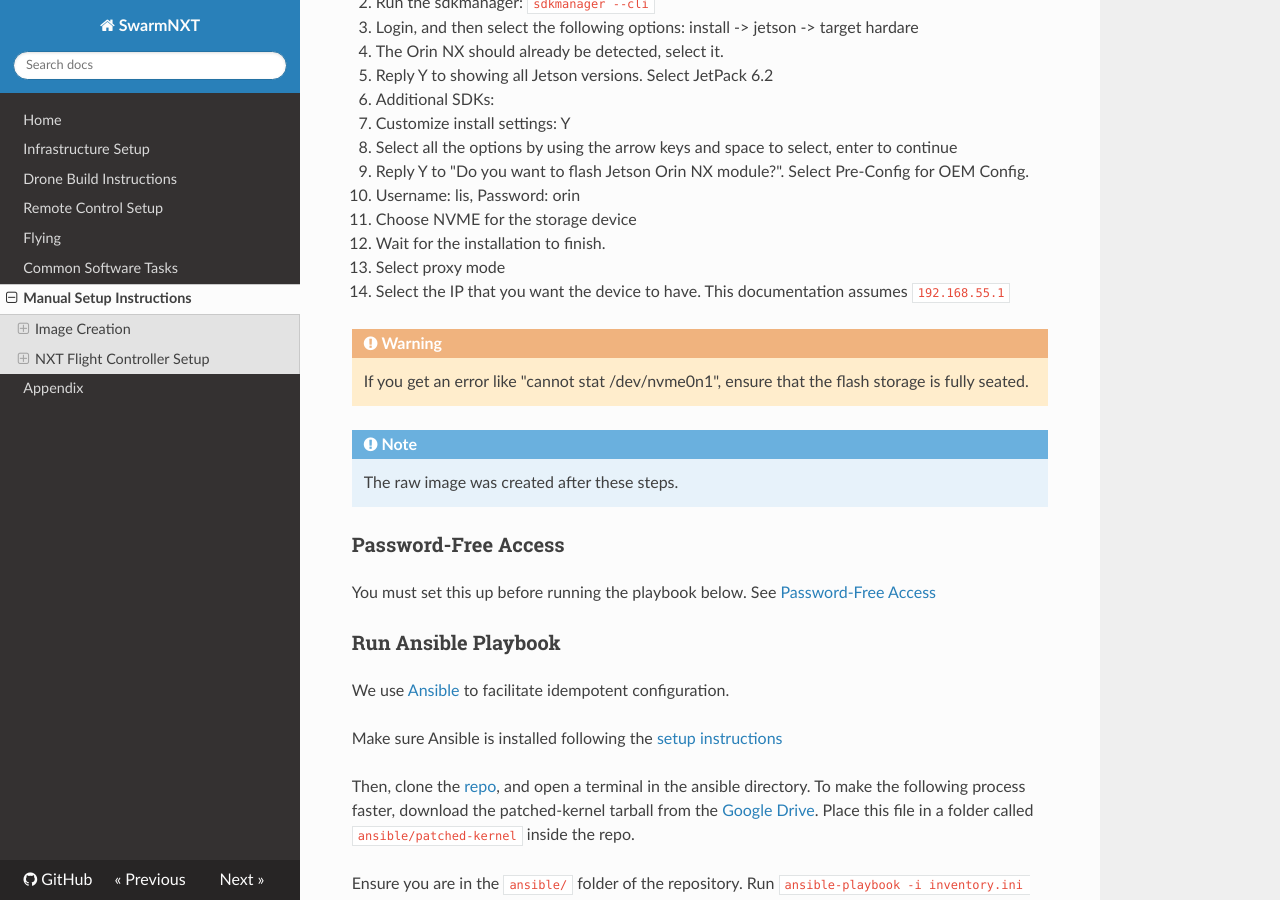
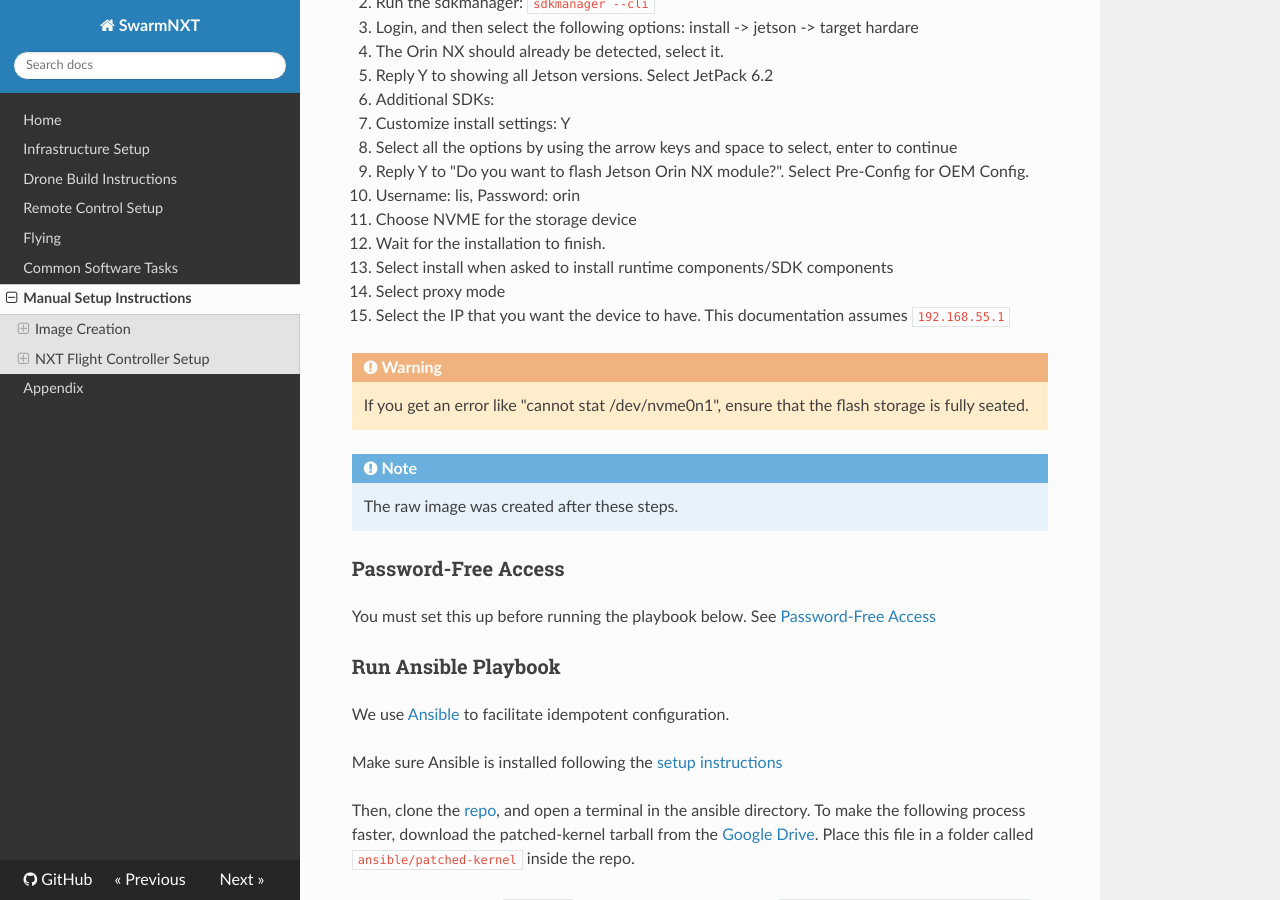
Before and after one commit to lis-epfl/swarm-nxt, an MkDocs documentation site: the page built from docs/manual-setup.md, in a window 1280 px wide and 900 px high, scrolled down 932 px. Built offline with MkDocs 1.6.1, drawn with Linux system fonts in a browser that asks for light colours; nearby versions of some CDN libraries.

Commit message:
clarify flashing docs for sdk

```diff
--- a/docs/manual-setup.md
+++ b/docs/manual-setup.md
@@ -34,8 +34,9 @@
 10. Username: lis, Password: orin
 11. Choose NVME for the storage device
 12. Wait for the installation to finish.
-13. Select proxy mode
-14. Select the IP that you want the device to have. This documentation assumes `192.168.55.1`
+13. Select install when asked to install runtime components/SDK components
+14. Select proxy mode
+15. Select the IP that you want the device to have. This documentation assumes `192.168.55.1`
 
 
 !!! warning
```
